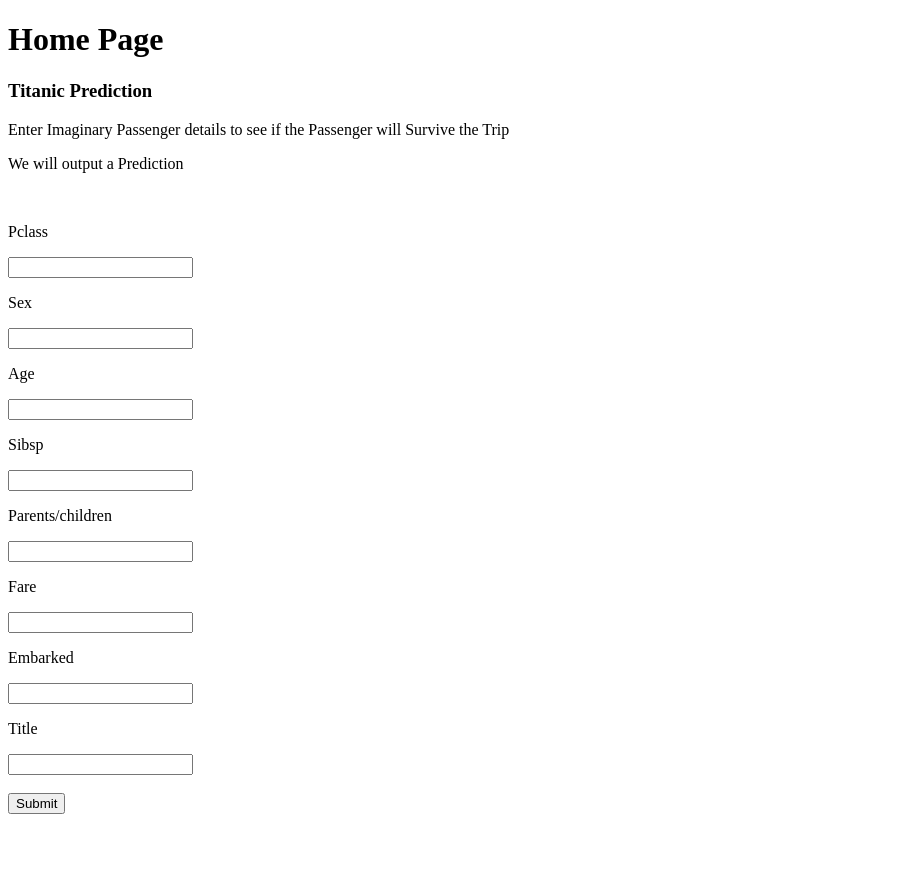
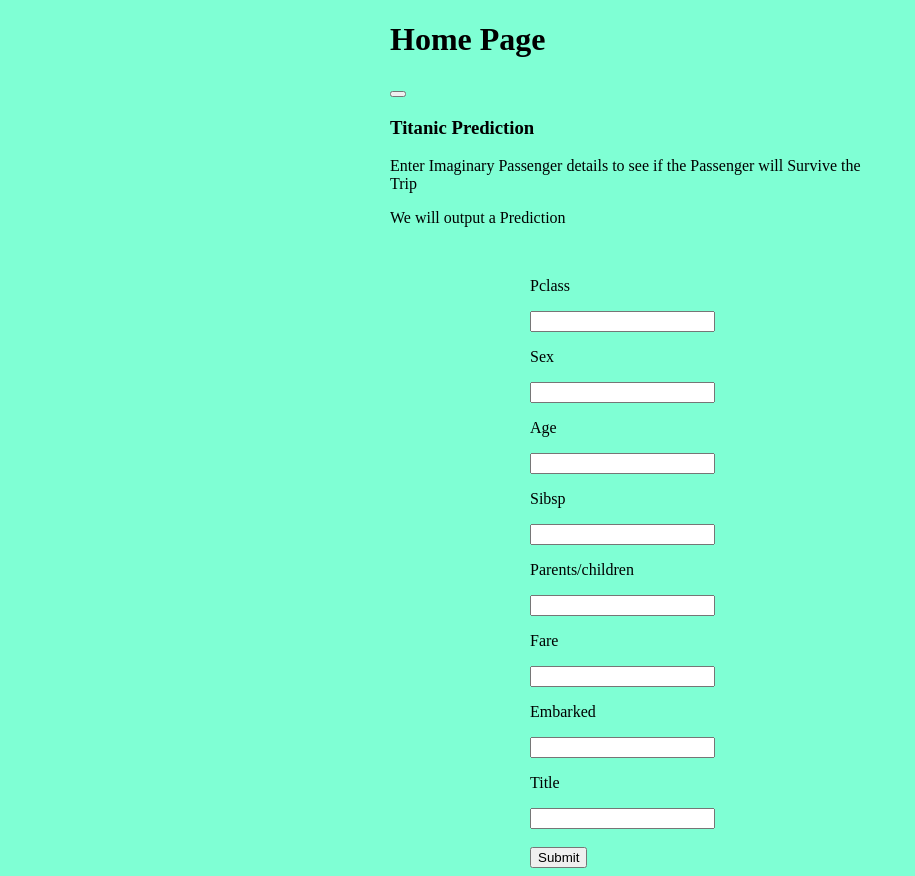
Before and after one commit to evinai/ref-ml-unaicorn, a Django app: page / in a window 1280 px wide. Shown: the whole page, without its empty margins (0-915 px from the left). Before the commit the page ends 822 px from the top, so only its background shows below. Run offline with Django 3.2, Linux system fonts and the light colour scheme.

Commit message:
Added css and javascript files and integrated the static folder

```diff
--- /dev/null
+++ b/titanic/static/main.js
@@ -0,0 +1,3 @@
+function clicked() {
+  alert("Javascript working")
+}
--- /dev/null
+++ b/titanic/static/style.css
@@ -0,0 +1,15 @@
+body {
+  background-color: aquamarine
+
+}
+
+.content {
+  max-width: 500px;
+  margin: auto;
+}
+
+.padding{
+  padding-left: 140px
+
+
+  }
--- a/titanic/templates/index.html
+++ b/titanic/templates/index.html
@@ -3,14 +3,24 @@
   <head>
     <meta charset="utf-8">
     <title>Titanic Predictor</title>
+    {% load static %}
+    <link rel="stylesheet" href="{% static 'style.css' %}">
   </head>
   <body>
+    <div class="content">
+
       <h1>Home Page</h1>
+        <div class="button">
+          <button type="button" onclick="clicked()"</button>
+        </div>
 
       <h3>Titanic Prediction</h3>
+
         <p>Enter Imaginary Passenger details to see if the Passenger will Survive the Trip</p>
         <p>We will output a Prediction</p>
         <br>
+          <div class="padding">
+
             <form  action="{% url 'result' %}">
               {% csrf_token %}
                 <p>Pclass</p>
--- a/titanic/titanic/settings.py
+++ b/titanic/titanic/settings.py
@@ -25,7 +25,7 @@ SECRET_KEY = '(r4&w3enmzicou(8@kbhl6igrj#87ax6b6cr-64n!ip)sh4hrx'
 # SECURITY WARNING: don't run with debug turned on in production!
 DEBUG = True
 
-ALLOWED_HOSTS = []
+ALLOWED_HOSTS = ['3.128.34.145', '127.0.0.1:8000']
 
 
 # Application definition
@@ -116,5 +116,7 @@ USE_TZ = True
 
 # Static files (CSS, JavaScript, Images)
 # https://docs.djangoproject.com/en/3.1/howto/static-files/
+import os.path
 
 STATIC_URL = '/static/'
+STATICFILES_DIRS = (os.path.join('static'),)
```
Also changed, not shown: other parts of titanic/templates/index.html (+3 -2 lines). Lines whose indentation alone changed are shown as unchanged.
